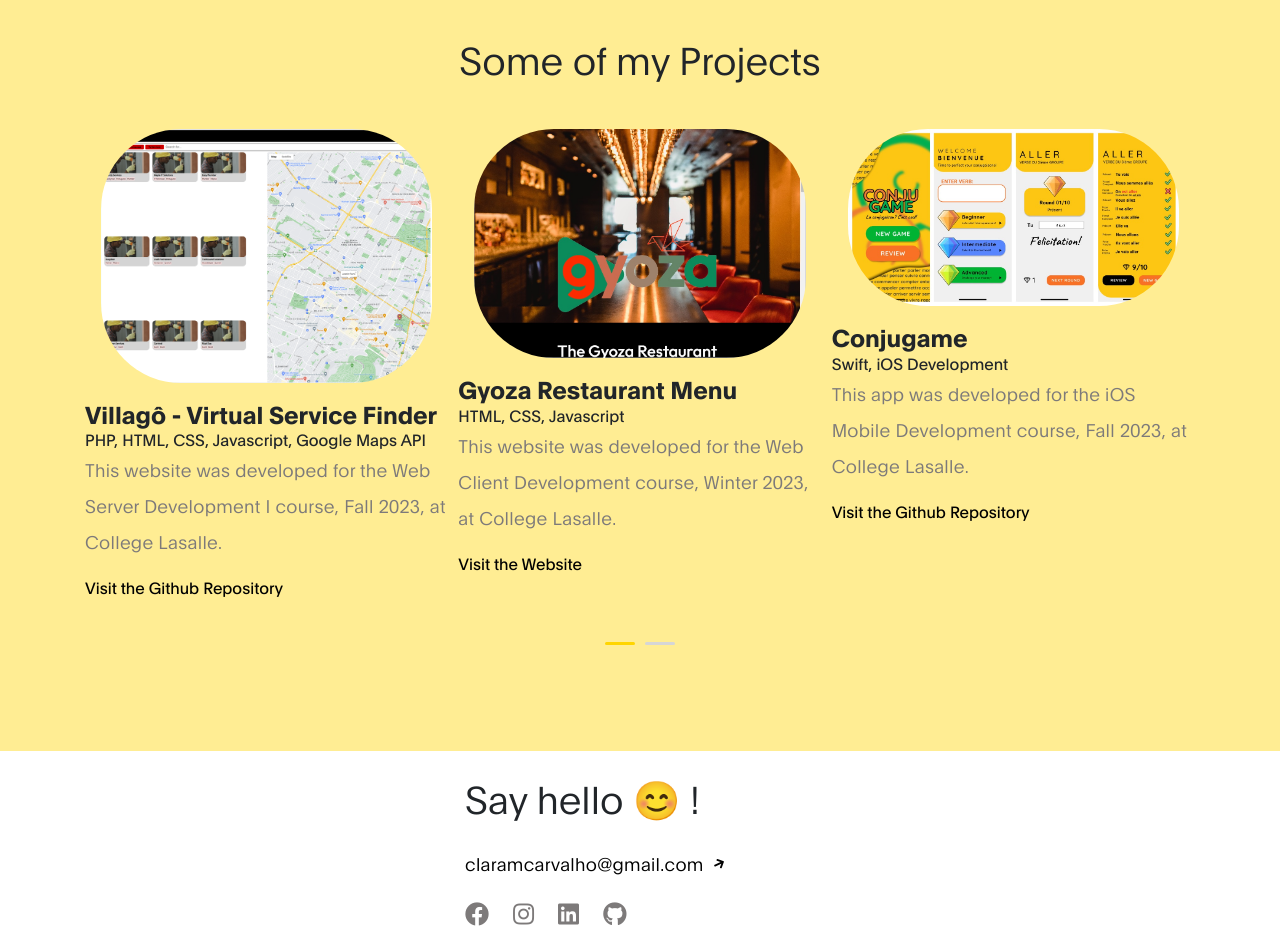
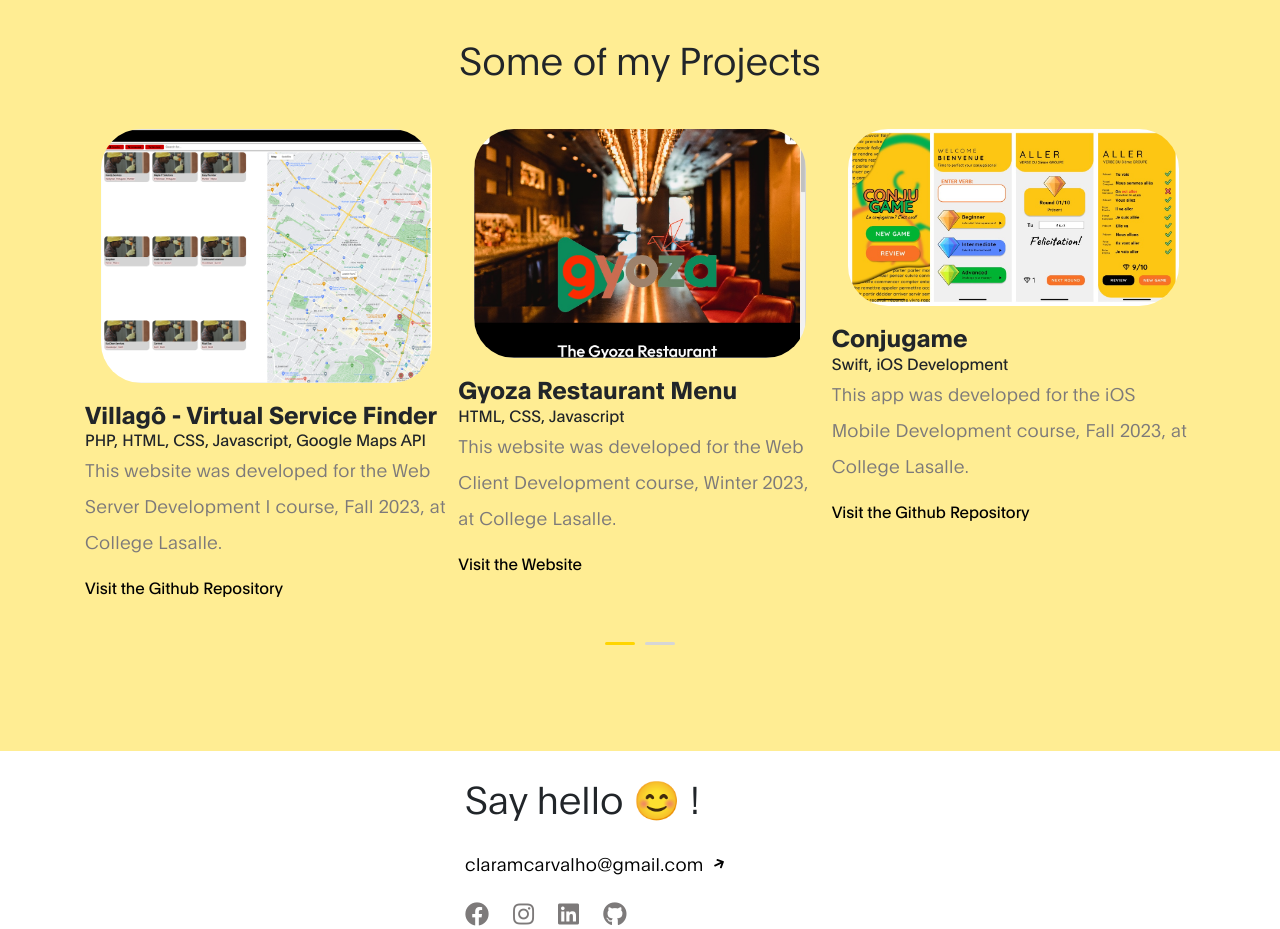
Before and after one commit to claramcarvalho/PortfoglioWebsite, a plain HTML site: page index.html in a window 1280 px wide. Shown: the part 3420-4349 px from the top of the page. Drawn offline with Linux system fonts and the light colour scheme.

Commit message:
Altering border of images from projects

```diff
--- a/css/tooplate-ben-resume-style.css
+++ b/css/tooplate-ben-resume-style.css
@@ -396,7 +396,7 @@ https://www.tooplate.com/view/2120-ben-resume
   }
 
   .testimonials-image img {
-    border-radius: var(--border-radius-medium);
+    border-radius: var(--border-radius-small);
   }
 
   .testimonials-info {
```
